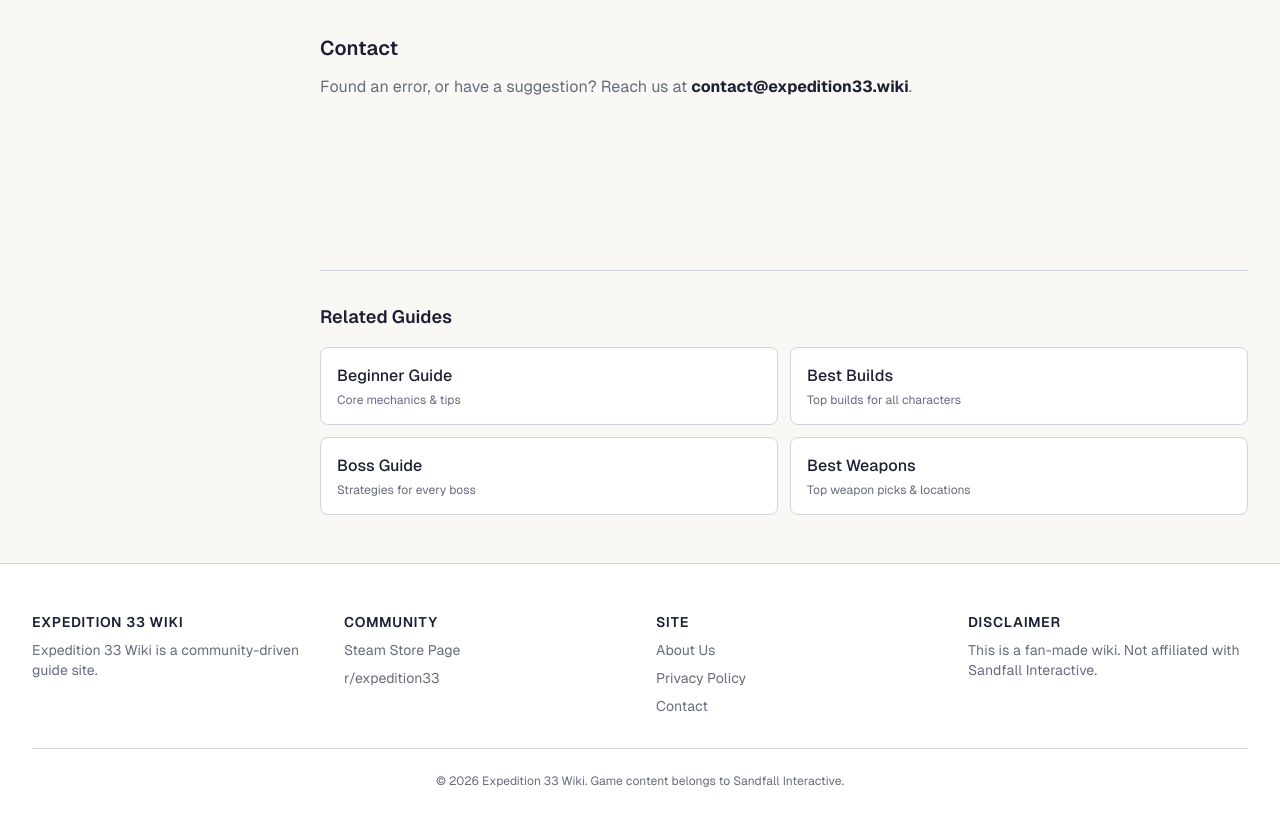
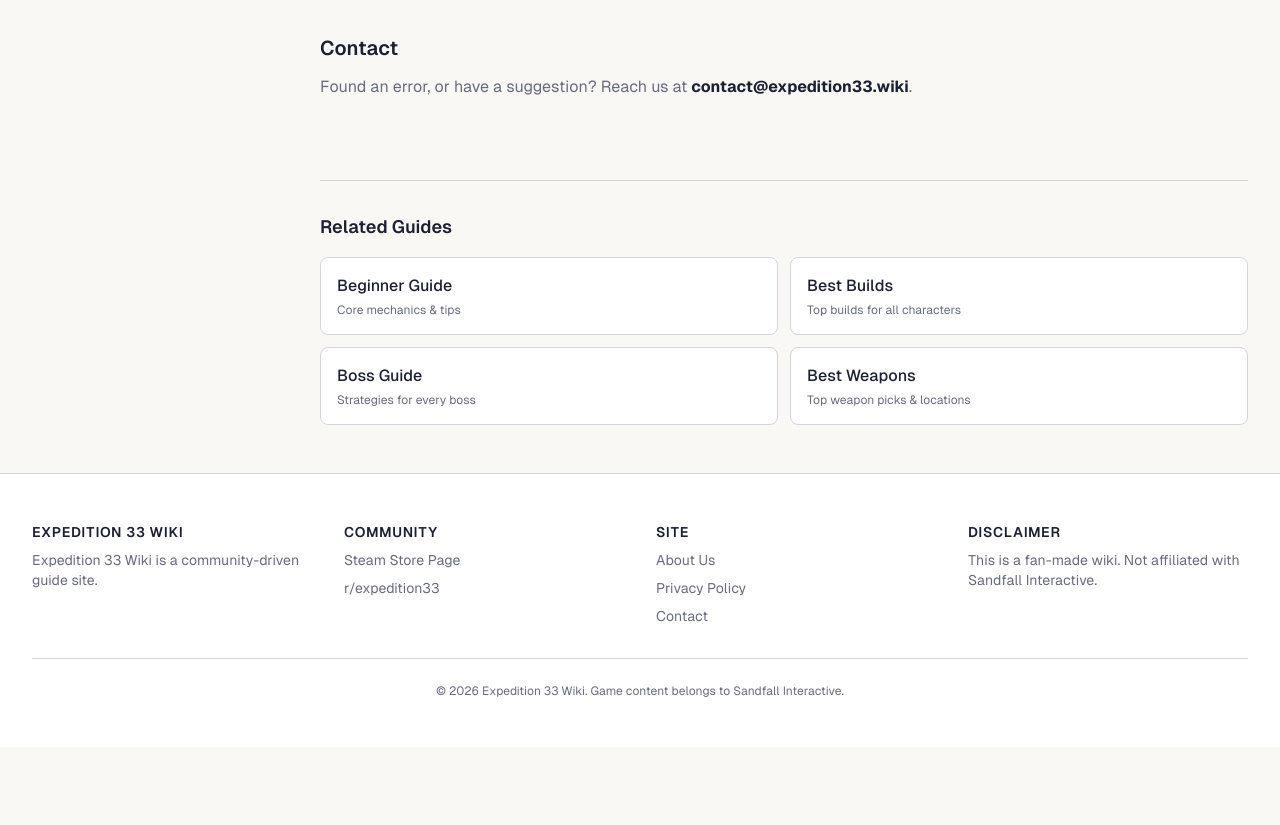
Before and after one commit to Ddhjx-code/expedition33-wiki, a Next.js app: page /about in a window 1280 px wide. Shown: the part 1420-2245 px from the top of the page. After the commit the page ends 2167 px from the top, so only its background shows below. Built offline with nearby package versions, Linux system fonts and the light colour scheme; no server answers.

Commit message:
feat: switch to Adsterra native banner script (correct ad format)

```diff
--- a/src/components/AdBanner.tsx
+++ b/src/components/AdBanner.tsx
@@ -1,54 +1,44 @@
 'use client';
 
-import { useEffect, useState } from 'react';
+import { useEffect, useRef } from 'react';
+
+const injectedScripts = new Set<string>();
 
 interface AdBannerProps {
-  adKey?: string;
-  width?: number;
-  height?: number;
+  scriptUrl?: string;
+  slot?: 1 | 2;
   className?: string;
 }
 
-export default function AdBanner({
-  adKey,
-  width = 728,
-  height = 90,
-  className = '',
-}: AdBannerProps) {
-  const key = adKey || process.env.NEXT_PUBLIC_ADSTERRA_KEY;
-  const [srcDoc, setSrcDoc] = useState('');
+export default function AdBanner({ scriptUrl, slot = 1, className = '' }: AdBannerProps) {
+  const containerRef = useRef<HTMLDivElement>(null);
+
+  const src =
+    scriptUrl ||
+    (slot === 2
+      ? process.env.NEXT_PUBLIC_ADSTERRA_SCRIPT_URL_2
+      : process.env.NEXT_PUBLIC_ADSTERRA_SCRIPT_URL);
 
   useEffect(() => {
-    if (!key) return;
-    const options = JSON.stringify({
-      key,
-      format: 'iframe',
-      height,
-      width,
-      params: {},
-    });
-    setSrcDoc(
-      `<!DOCTYPE html><html><head><meta charset="utf-8">` +
-        `<style>html,body{margin:0;padding:0;overflow:hidden;background:transparent;}` +
-        `body{display:flex;align-items:center;justify-content:center;}</style></head>` +
-        `<body><script type="text/javascript">atOptions=${options};</script>` +
-        `<script type="text/javascript" src="https://www.highperformanceformat.com/${key}/invoke.js"></script>` +
-        `</body></html>`
-    );
-  }, [key, width, height]);
+    if (!src || injectedScripts.has(src)) return;
+    const container = containerRef.current;
+    if (!container || container.querySelector('script')) return;
 
-  if (!key) return null;
+    injectedScripts.add(src);
+    const script = document.createElement('script');
+    script.src = src;
+    script.async = true;
+    script.setAttribute('data-cfasync', 'false');
+    container.appendChild(script);
+  }, [src]);
+
+  if (!src) return null;
 
   return (
-    <div className={`flex justify-center my-8 ${className}`}>
-      <iframe
-        title="Advertisement"
-        width={width}
-        height={height}
-        srcDoc={srcDoc}
-        scrolling="no"
-        style={{ border: 0, overflow: 'hidden', maxWidth: '100%' }}
-      />
-    </div>
+    <div
+      ref={containerRef}
+      className={`ad-slot my-8 flex w-full justify-center ${className}`}
+      data-ad-slot={slot}
+    />
   );
 }
```
